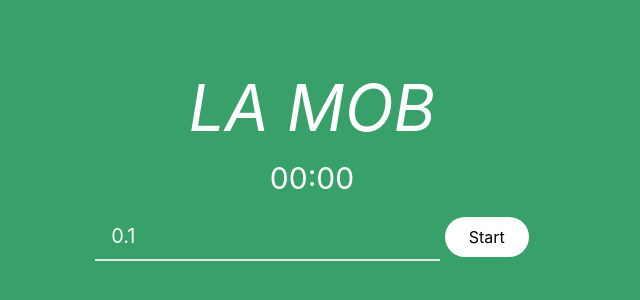
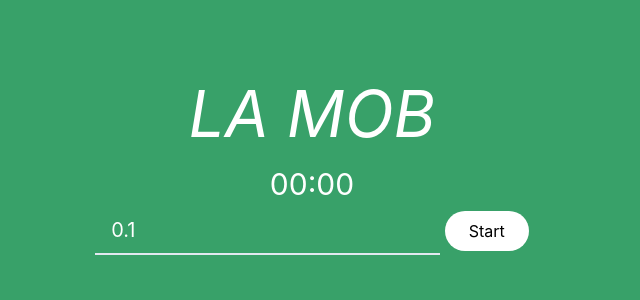
Before and after one commit to dillonfagan/LaMob, a Svelte app: page / in a window 1280 px wide. Shown: the part 240-540 px from the top of the page, without its empty margins (328-968 px from the left). Built offline with nearby package versions, Linux system fonts and the light colour scheme.

Commit message:
Remove margin from button

```diff
--- a/src/Timer.svelte
+++ b/src/Timer.svelte
@@ -27,5 +27,5 @@
 <section>
 	<div class="text-3xl text-white w-full text-center">{Time.format(time)}</div>
 	<input bind:value={rawTimeInput} class="py-2 px-4 text-xl text-white bg-transparent border-b-2" />
-	<button on:click={$running ? reset : start} class="bg-white py-2 px-6 mt-4 rounded-full">{$running ? `Reset` : `Start`}</button>
+	<button on:click={$running ? reset : start} class="bg-white py-2 px-6 rounded-full">{$running ? `Reset` : `Start`}</button>
 </section>
```
